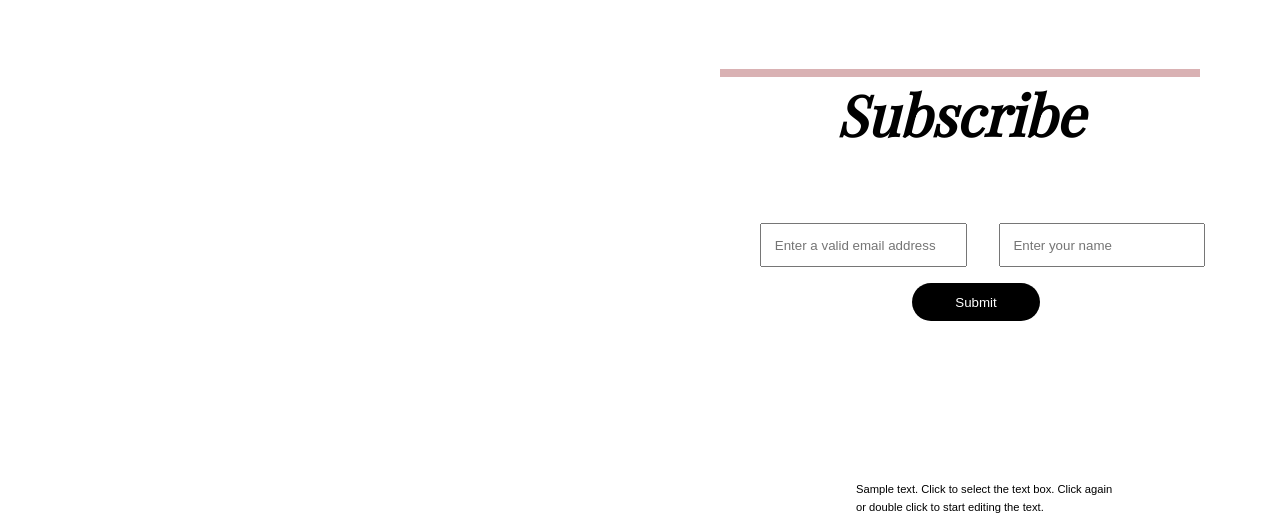
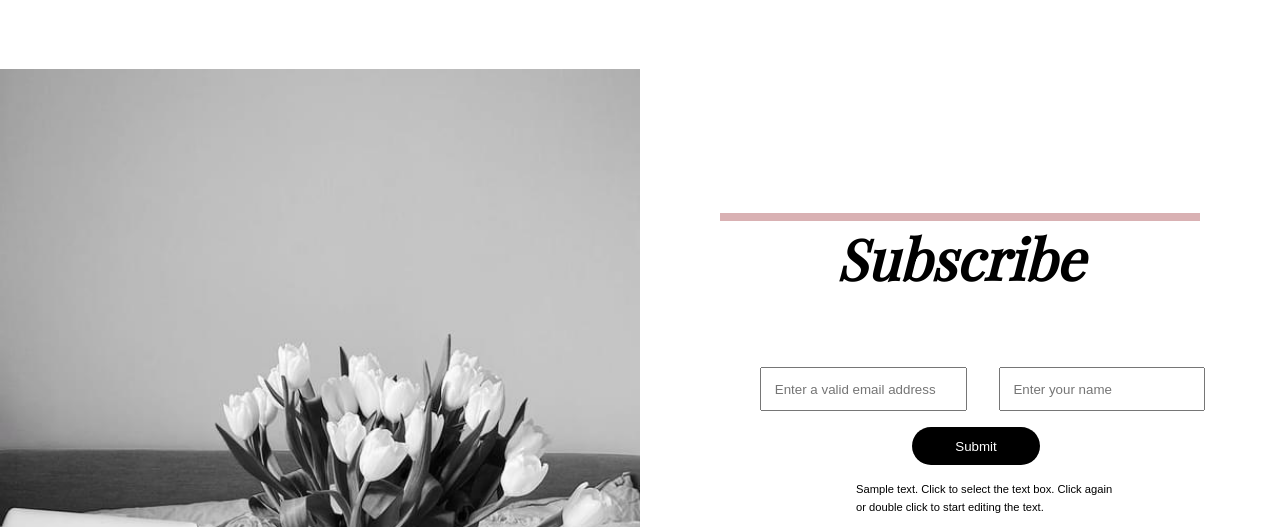
Before and after one commit to Jayrene27/fashion-page, a plain HTML site: page index.html in a window 1280 px wide. Shown: the part 4215-4742 px from the top of the page. Drawn offline with nearby package versions, Linux system fonts and the light colour scheme; a web font is replaced by a local one.

Commit message:
Update style.css

```diff
--- a/style.css
+++ b/style.css
@@ -335,11 +335,11 @@ flex-basis: 33.33%;
     width: 100%;
 }
 
-.subscribe-text {
+.subscribe-text-container {
     padding-top: 9rem;
 }
 
-.subscribe-img {
+.subscribe-img-container {
     background-image: url('./image/subscribe.jpeg');
     background-repeat: no-repeat;
     background-size: cover;
```
